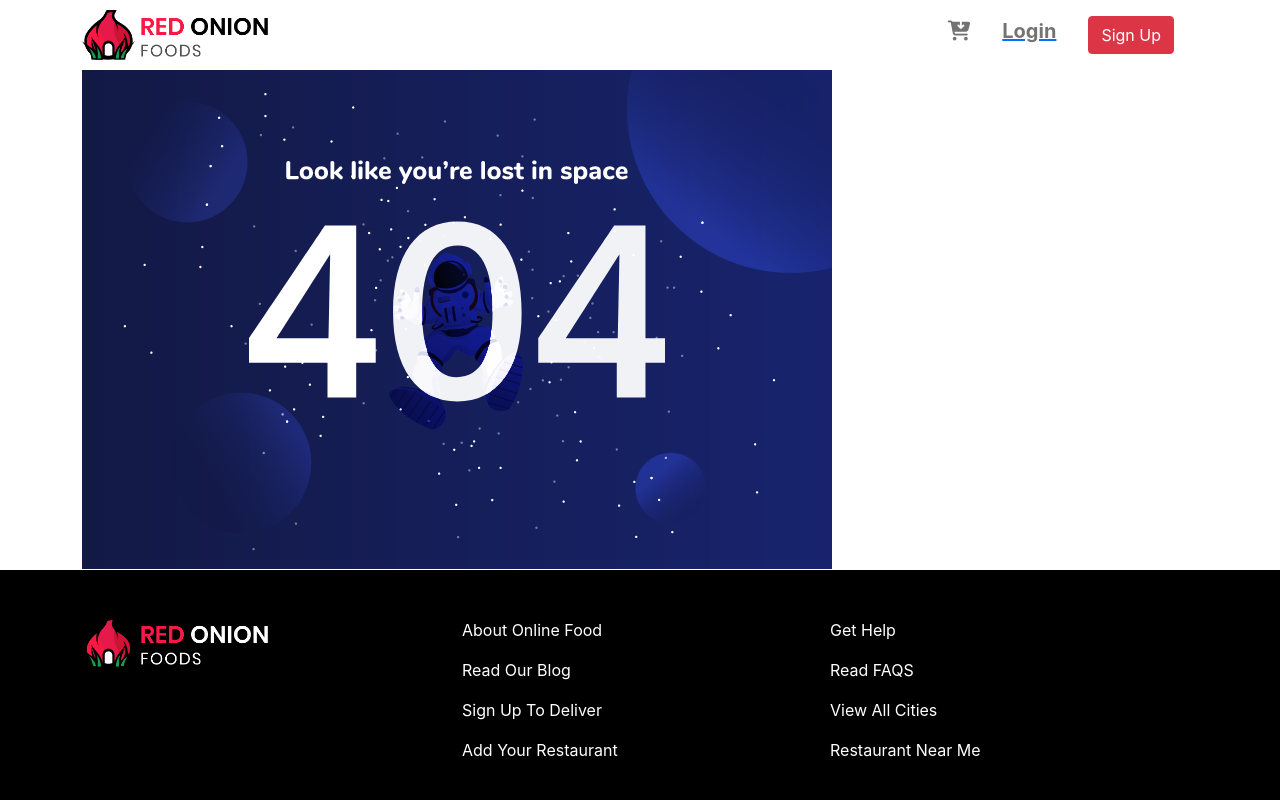
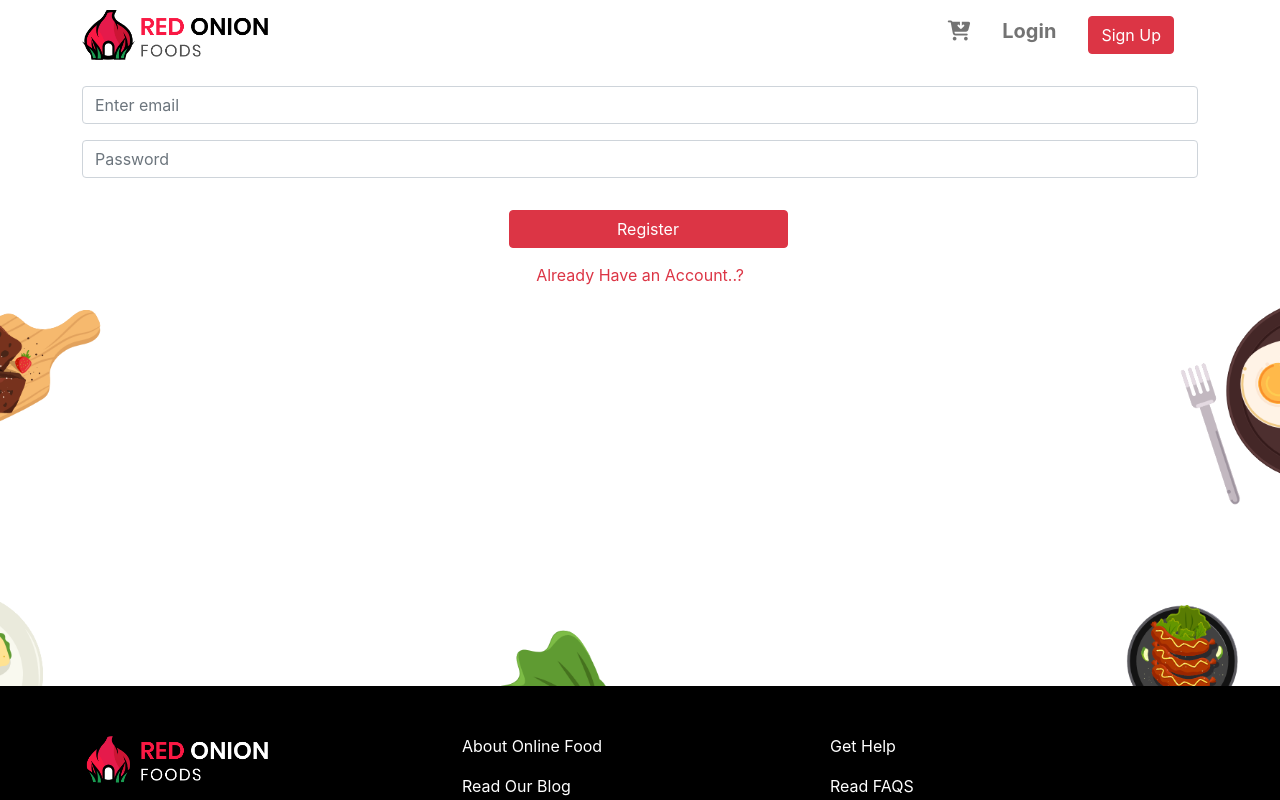
Before and after one commit to Dip-Baidya/Hot-onion-restaurent, a React (Create React App) app: page /register in a window 1280 px wide. Shown: the top 800 px of the page. Built offline with nearby package versions, Linux system fonts and the light colour scheme; no server answers.

Commit message:
Create Register Component Separate all Login And Register Function

```diff
--- a/src/App.js
+++ b/src/App.js
@@ -11,6 +11,7 @@ import {
 import Login from './Components/Login/Login';
 import AuthProvider from './contexts/AuthProvider';
 import NotFound from './Components/NotFound/NotFound';
+import Register from './Components/Login/Register/Register';
 
 function App() {
   return (
@@ -27,6 +28,9 @@ function App() {
             <Route path="/login">
               <Login></Login>
             </Route>
+            <Route path="/register">
+              <Register></Register>
+            </Route>
             <Route path="*">
               <NotFound></NotFound>
             </Route>
--- a/src/Components/Login/Login.css
+++ b/src/Components/Login/Login.css
@@ -6,3 +6,7 @@
     background-position: 63%;
     height: 75vh;
 }
+
+a{
+    text-decoration: none;
+}
--- a/src/Components/Login/Login.js
+++ b/src/Components/Login/Login.js
@@ -2,20 +2,20 @@ import React from 'react';
 
 import useAuth from '../../Hooks/useAuth';
 
+import { NavLink } from 'react-router-dom';
+
+
 import './Login.css'
 
-const Login = (props) => {
-    const { signInUsingGoogle, handleNameChange, handleEmailChange, handlePasswordChange, registerNewUser, error } = useAuth();
+const Login = () => {
+    const { signInUsingGoogle, handleEmailChange, handlePasswordChange, error, } = useAuth();
 
     return (
 
         <div className="Login-banner-image ">
             <div className="container text-center">
 
-                <form onClick={registerNewUser}>
-                    {/* <div className="form-group mt-5">
-                        <input onChange={handleNameChange} type="name" className="form-control" id="exampleInputEmail1" aria-describedby="emailHelp" placeholder="Name" required />
-                    </div> */}
+                <form >
 
                     <div className="form-group mt-3">
                         <input onBlur={handleEmailChange} type="email" className="form-control" id="exampleInputEmail1" aria-describedby="emailHelp" placeholder="Enter email" required />
@@ -25,11 +25,15 @@ const Login = (props) => {
                         <input onBlur={handlePasswordChange} type="password" className="form-control" id="exampleInputPassword1" placeholder="Password" required />
                     </div>
 
-                    {/* <div className="form-group mt-3">
-                        <input type="password" className="form-control" id="exampleInputPassword1" placeholder="Confirm Password" required />
-                    </div> */}
                     <p className="text-danger">{error}</p>
-                    <button type="submit" className="btn btn-danger mt-3  w-25 ms-3">Sign Up</button>
+
+                    <button type="submit" className="btn btn-danger mt-3  w-25 ms-3">Log In</button>
+
+                    <div className="text-center mt-2">
+                        <NavLink to="/register">
+                            <a className="text-danger btn" >Create A New Account</a>
+                        </NavLink>
+                    </div>
 
                 </form>
 
--- /dev/null
+++ b/src/Components/Login/Register/Register.js
@@ -0,0 +1,43 @@
+import React from 'react';
+import { NavLink } from 'react-router-dom';
+import useAuth from '../../../Hooks/useAuth';
+
+const Register = () => {
+    const { handleNameChange, handleEmailChange, handlePasswordChange, error, registerNewUser,handleRegistration } = useAuth();
+    return (
+        <div className="Login-banner-image ">
+            <div className="container text-center">
+
+                <form onClick={handleRegistration}>
+                    {/* <div className="form-group mt-5">
+                        <input onChange={handleNameChange} type="name" className="form-control" id="exampleInputEmail1" aria-describedby="emailHelp" placeholder="Name" required />
+                    </div> */}
+
+                    <div className="form-group mt-3">
+                        <input onBlur={handleEmailChange} type="email" className="form-control" id="exampleInputEmail1" aria-describedby="emailHelp" placeholder="Enter email" required />
+                    </div>
+
+                    <div className="form-group mt-3">
+                        <input onBlur={handlePasswordChange} type="password" className="form-control" id="exampleInputPassword1" placeholder="Password" required />
+                    </div>
+
+                    {/* <div className="form-group mt-3">
+                        <input type="password" className="form-control" id="exampleInputPassword1" placeholder="Confirm Password" required />
+                    </div> */}
+                    <p className="text-danger">{error}</p>
+                    <button type="submit" className="btn btn-danger mt-3  w-25 ms-3"> Register</button>
+
+                    <div className="text-center mt-2">
+                        <NavLink to="/login">
+                            <a className="text-danger btn" >Already Have an Account..?</a>
+                        </NavLink>
+                    </div>
+
+                </form>
+            </div>
+
+        </div>
+    );
+};
+
+export default Register;
--- a/src/Hooks/useFirebase.js
+++ b/src/Hooks/useFirebase.js
@@ -11,11 +11,10 @@ const useFirebase = () => {
     const [name, setName] = useState(' ');
     const [email, setEmail] = useState(' ');
     const [password, setPassword] = useState(' ');
-    // console.log(name, email, password);
 
     const auth = getAuth();
 
-    const registerNewUser = (event) => {
+    const handleRegistration = (event) => {
         event.preventDefault();
 
         if (password.length < 6) {
@@ -27,7 +26,10 @@ const useFirebase = () => {
             setError('Password must be contain 2 Upper Case');
             return;
         }
+        registerNewUser(email, password);
+    }
 
+    const registerNewUser = (email, password) => {
         createUserWithEmailAndPassword(auth, email, password)
             .then((result) => {
                 setUser(result.user);
@@ -37,8 +39,8 @@ const useFirebase = () => {
             .catch((error) => {
                 setError(error.message);
             });
+    }
 
-    }
 
 
     const handleNameChange = (event) => {
@@ -50,7 +52,6 @@ const useFirebase = () => {
     const handlePasswordChange = (event) => {
         setPassword(event.target.value);
     }
-
 
     const signInUsingGoogle = () => {
         const googleProvider = new GoogleAuthProvider();
@@ -69,7 +70,8 @@ const useFirebase = () => {
         const unsubscribed = onAuthStateChanged(auth, (user) => {
             if (user) {
                 setUser(user);
-            } else {
+            }
+            else {
                 setUser({});
             }
         });
@@ -92,10 +94,11 @@ const useFirebase = () => {
         signInUsingGoogle,
         error,
         logOut,
+        handleRegistration,
         registerNewUser,
         handleNameChange,
         handleEmailChange,
-        handlePasswordChange
+        handlePasswordChange,
     }
 }
 export default useFirebase;
```
